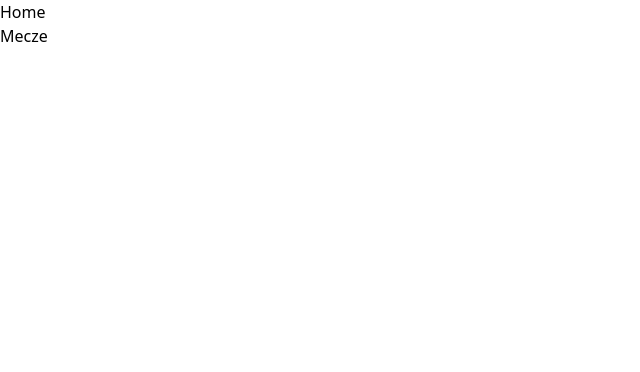
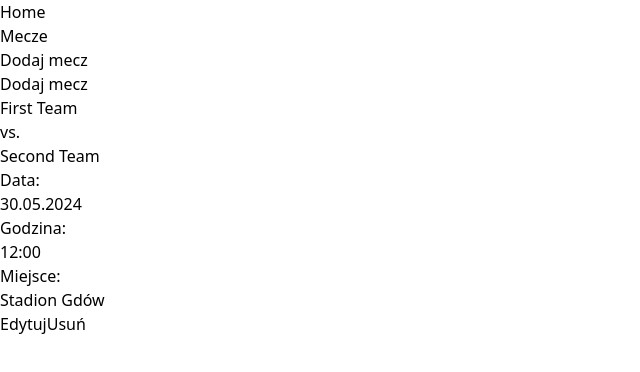
Before and after one commit to KadeoPL/Football-Club-App, a React (Vite) app: page /matches/addmatch in a window 1280 px wide. Before the commit this address had no page. Shown: the top 372 px of the page, without its empty margins (0-640 px from the left). Built offline with nearby package versions, Linux system fonts and the light colour scheme.

Commit message:
add new route

```diff
--- /dev/null
+++ b/src/components/AddMatch.jsx
@@ -0,0 +1,5 @@
+export default function AddMatch() {
+    return (
+        <p>Dodaj mecz</p>
+    )
+}
--- a/src/components/DashboardNav.jsx
+++ b/src/components/DashboardNav.jsx
@@ -18,9 +18,9 @@ export default function DashboardNav(){
           </nav>
 
           <Routes>
-            <Route path="/home" element={<Home/>} />
-            <Route path="/matches" element={<Matches />} />
-          </Routes>
+            <Route path="/" element={<Home />} />
+            <Route path="/matches/*" element={<Matches />} />
+        </Routes>
         </div>
       </Router>
     )
--- a/src/components/Match.jsx
+++ b/src/components/Match.jsx
@@ -1,12 +1,12 @@
 export default function Match(){
     return(
-        <div className="flex flex-row h-14 items-center space-x-4">
-            <div className="flex flex-row ">
+        <div className="flex flex-row h-14 items-center space-x-8 ">
+            <div className="flex flex-row space-x-2">
                 <h1 className="font-bold">First Team</h1>
                 <p>vs.</p>
                 <h1 className="font-bold">Second Team</h1>
             </div>
-            <div className="flex flex-row">
+            <div className="flex flex-row space-x-2">
                 <h2>Data:</h2>
                 <h2 className="font-bold">30.05.2024</h2>
                 <h2>Godzina:</h2>
@@ -14,7 +14,7 @@ export default function Match(){
                 <h2>Miejsce:</h2>
                 <h2 className="font-bold">Stadion Gdów</h2>
             </div>
-            <div className="flex flex-row">
+            <div className="flex flex-row space-x-2">
                 <button>Edytuj</button>
                 <button>Usuń</button>
             </div>
--- a/src/components/Matches.jsx
+++ b/src/components/Matches.jsx
@@ -1,9 +1,17 @@
-import Match from "./Match";
+import { Link, Route, Routes } from 'react-router-dom';
+import Match from './Match';
+import AddMatch from './AddMatch';
 
-export default function Matches(){
-    return (
-        <>
-            <Match />
-        </>
-    )
+export default function Matches() {
+  return (
+    <div className="flex flex-col">
+      <Link to="addmatch" className="text-blue-500">Dodaj mecz</Link>
+
+      <Routes>
+        <Route path="addmatch" element={<AddMatch />} />
+      </Routes>
+
+      <Match />
+    </div>
+  );
 }
```
